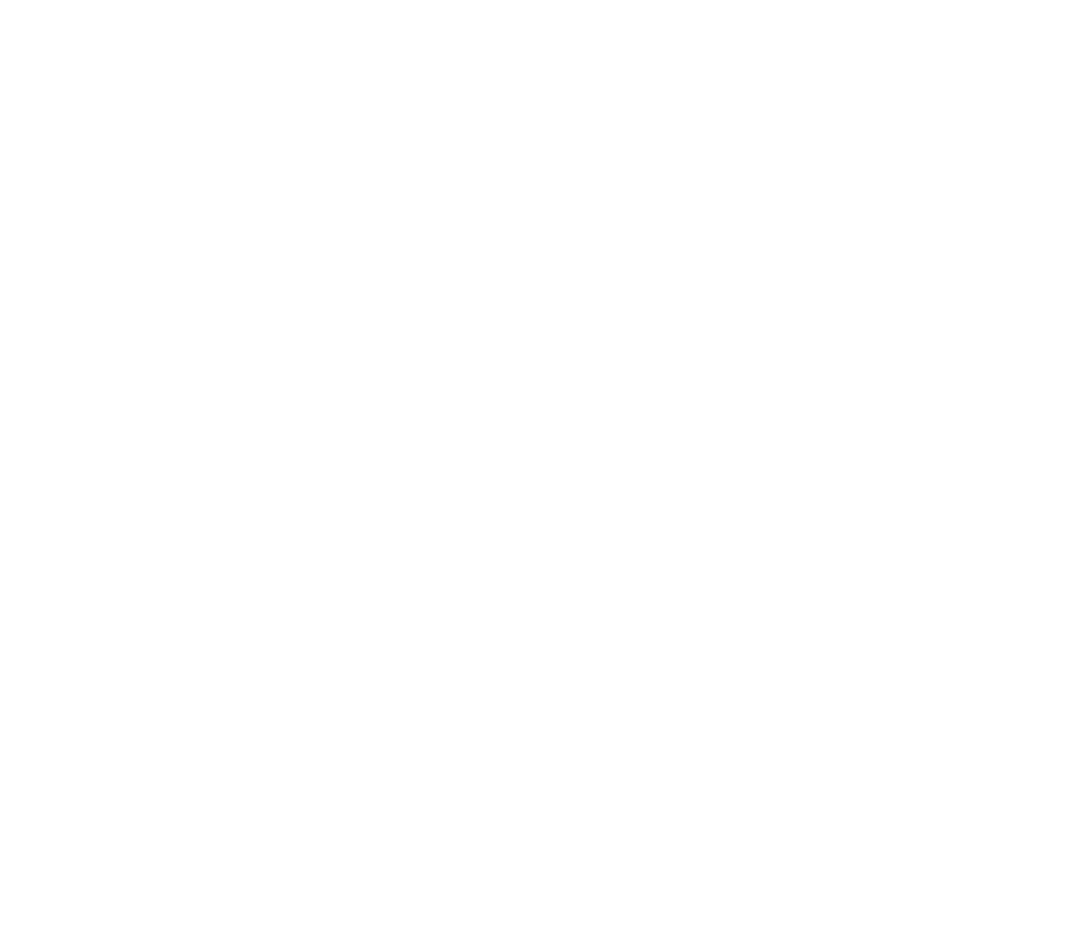
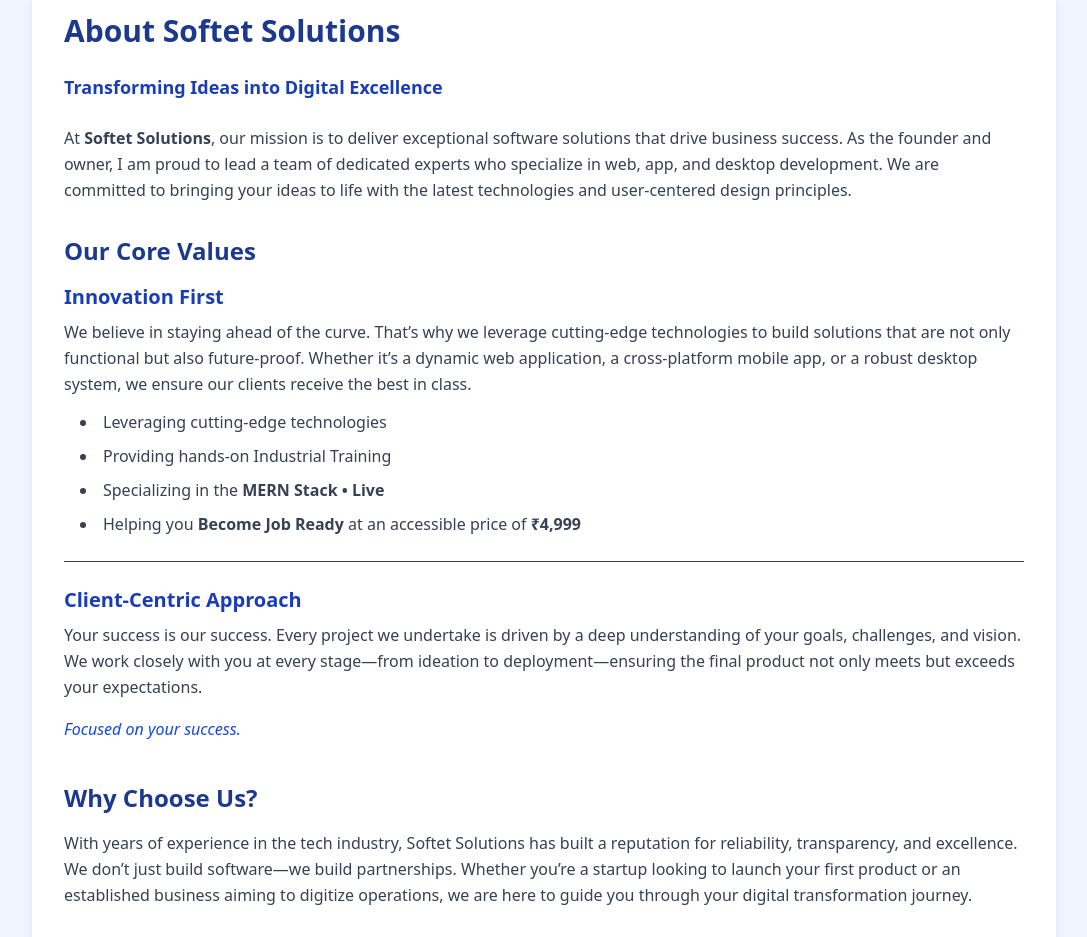
Before and after one commit to softetsolutions/softetFrontend, a React (Vite) app: page /aboutus in a window 1280 px wide. Before the commit this address had no page. Shown: the part 140-1077 px from the top of the page, without its empty margins (96-1183 px from the left). Before the commit the page ends 800 px from the top, so only its background shows below. Built offline with nearby package versions, Linux system fonts and the light colour scheme.

Commit message:
Adding routes

```diff
--- a/src/App.jsx
+++ b/src/App.jsx
@@ -9,6 +9,9 @@
 import RefundPolicy from "./pages/RefundPolicy";
 import IndustrialTraining from "./pages/IndustrialTraining";
 import ProjectDetails from "./pages/ProjectDetails.jsx";
+import AboutUsPage from "./components/AboutUsPage.jsx";
+import ContectUsPage from "./components/ContectUsPage.jsx";
+
 function App() {
   return (
     <>
@@ -16,6 +19,8 @@
         <Route path="/" element={<Home />} />
         <Route path="/tools/codet" element={<Codet />} />
          <Route path="/:projectSlug" element={<ProjectDetails />} />
+        <Route path="/aboutus" element={<AboutUsPage />} />
+        <Route path="/contact" element={<ContectUsPage />} />
         <Route path="/terms" element={<Term />} />
         <Route path="/privacy" element={<Policy />} />
         <Route path="/refund_policy" element={<RefundPolicy />} />
--- /dev/null
+++ b/src/components/AboutUsPage.jsx
@@ -0,0 +1,103 @@
+import { Navbar } from "../components/Navbar";
+
+const AboutUsPage = () => {
+  return (
+    <div className="flex flex-col">
+      {/* Navbar */}
+      <Navbar showoptions={false} />
+
+      {/* Main About Us content */}
+      <div className="min-h-screen bg-blue-50 py-10 px-4">
+        <div className="max-w-5xl mx-auto bg-white rounded-2xl shadow-lg p-8">
+          <h1 className="text-3xl font-bold text-blue-900 mb-6">
+            About Softet Solutions
+          </h1>
+
+          <div className="text-gray-700 leading-relaxed space-y-6">
+            <p className="text-lg font-semibold text-blue-800">
+              Transforming Ideas into Digital Excellence
+            </p>
+
+            <p>
+              At <strong>Softet Solutions</strong>, our mission is to deliver
+              exceptional software solutions that drive business success. As the
+              founder and owner, I am proud to lead a team of dedicated experts
+              who specialize in web, app, and desktop development. We are
+              committed to bringing your ideas to life with the latest
+              technologies and user-centered design principles.
+            </p>
+
+            <h2 className="text-2xl font-bold text-blue-900 mt-8 mb-4">
+              Our Core Values
+            </h2>
+
+            <div className="space-y-6">
+              <div>
+                <h3 className="text-xl font-bold text-blue-800 mb-2">
+                  Innovation First
+                </h3>
+                <p>
+                  We believe in staying ahead of the curve. That’s why we
+                  leverage cutting-edge technologies to build solutions that are
+                  not only functional but also future-proof. Whether it’s a
+                  dynamic web application, a cross-platform mobile app, or a
+                  robust desktop system, we ensure our clients receive the best
+                  in class.
+                </p>
+                <ul className="list-disc list-inside mt-3 ml-4 space-y-2">
+                  <li>Leveraging cutting-edge technologies</li>
+                  <li>Providing hands-on Industrial Training</li>
+                  <li>
+                    Specializing in the <strong>MERN Stack • Live</strong>
+                  </li>
+                  <li>
+                    Helping you <strong>Become Job Ready</strong> at an
+                    accessible price of <strong>₹4,999</strong>
+                  </li>
+                </ul>
+              </div>
+
+              <div className="border-t pt-6">
+                <h3 className="text-xl font-bold text-blue-800 mb-2">
+                  Client-Centric Approach
+                </h3>
+                <p>
+                  Your success is our success. Every project we undertake is
+                  driven by a deep understanding of your goals, challenges, and
+                  vision. We work closely with you at every stage—from ideation
+                  to deployment—ensuring the final product not only meets but
+                  exceeds your expectations.
+                </p>
+                <p className="mt-4 italic text-blue-700 font-medium">
+                  Focused on your success.
+                </p>
+              </div>
+            </div>
+
+            <h2 className="text-2xl font-bold text-blue-900 mt-10 mb-4">
+              Why Choose Us?
+            </h2>
+
+            <p>
+              With years of experience in the tech industry, Softet Solutions
+              has built a reputation for reliability, transparency, and
+              excellence. We don’t just build software—we build partnerships.
+              Whether you’re a startup looking to launch your first product or
+              an established business aiming to digitize operations, we are here
+              to guide you through your digital transformation journey.
+            </p>
+
+            <p>
+              Thank you for considering Softet Solutions. Together, let’s turn
+              your vision into reality.
+            </p>
+
+            <p className="mt-8 text-blue-900 font-bold">— Softet Solutions</p>
+          </div>
+        </div>
+      </div>
+    </div>
+  );
+};
+
+export default AboutUsPage;
--- /dev/null
+++ b/src/components/ContectUsPage.jsx
@@ -0,0 +1,16 @@
+import ContectUs from "../components/ContactUs.jsx";
+import Navbar from "../components/Navbar.jsx";
+
+function ContectUsPage() {
+
+  return (
+    <div>
+      <div>
+        <Navbar showoptions={false} />
+      </div>
+      <ContectUs />
+    </div>
+  );
+}
+
+export default ContectUsPage;
--- a/src/components/Footer.jsx
+++ b/src/components/Footer.jsx
@@ -7,8 +7,8 @@
   { label: "Services", refKey: "servicesRef" },
   { label: "Our Tools", refKey: "toolsRef" },
   { label: "Testimonials", refKey: "testimonialsRef" },
-  { label: "About Us", refKey: "aboutUsRef" },
-  { label: "Contact", refKey: "contactRef" },
+  { label: "About us", refKey: "aboutUsRef" },
+  { label: "Contact us", refKey: "contactRef" },
 ];
 
 const socialLinks = [
@@ -77,7 +77,7 @@
               Quick Links
             </h3>
             <ul className="mt-4 space-y-3">
-              {/*  {quickLinks.map((link) => (
+              {/* {quickLinks.map((link) => (
                 <li key={link.refKey}>
                   <button
                     onClick={() => scrollToSection(refMap[link.refKey])}
@@ -91,7 +91,7 @@
               {quickLinks.map((link) => (
                 <li key={link.refKey}>
                   <a
-                    href={`/#${link.refKey.replace("Ref", "").toLowerCase()}`}
+                    href={`${link.refKey.replace("Ref", "").toLowerCase()}`}
                     className="inline-flex text-sm text-white/90 hover:text-white hover:cursor-pointer"
                   >
                     {link.label}
```
